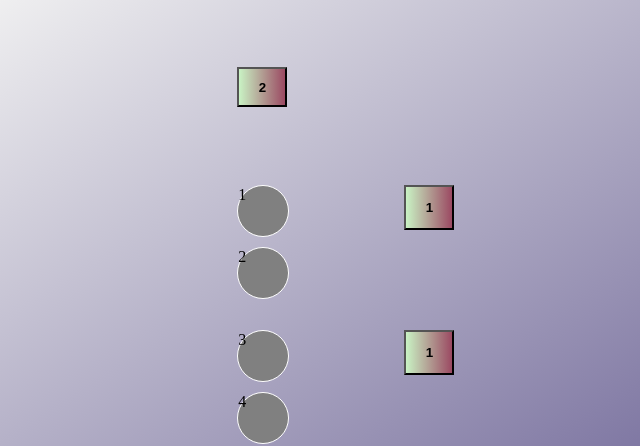
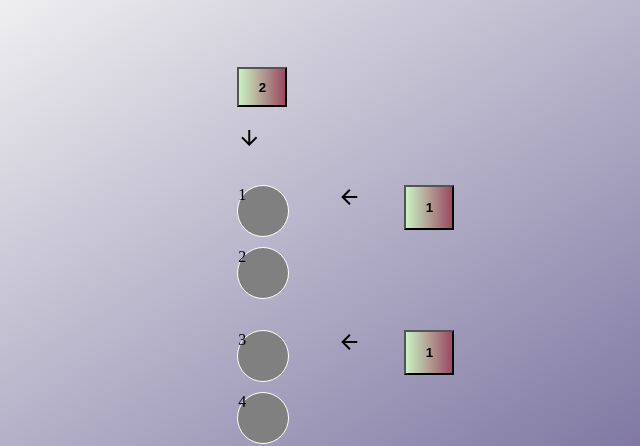
Before and after one commit to muratcan-yuksel/Push-it-3, a plain HTML site: page index.html in a window 1280 px wide. Shown: the top 446 px of the page, 39-679 px from the left. Drawn offline with Linux system fonts and the light colour scheme.

Commit message:
added the arrows

```diff
--- a/app.js
+++ b/app.js
@@ -17,9 +17,7 @@ const button2 = document.getElementById('button-2');
 const button11 = document.getElementById('button-1-1');
 const button12 = document.getElementById('button-1-2');
 
-// button2.addEventListener('click', function () {
-//   square2.style.background = 'black';
-// });
+
 
 function btn2() {
   if (square1.style.background == 'grey') {
--- a/index.html
+++ b/index.html
@@ -2,6 +2,7 @@
 <head>
     <meta charset="UTF-8">
     <title>Push it</title>
+    <link rel="stylesheet" href="https://fonts.googleapis.com/icon?family=Material+Icons">
     <link rel="stylesheet" href="style.css">
 </head>
 <body>
@@ -19,7 +20,10 @@
             <button id="refresh" onClick="window.location.reload();"> <strong>Play again</strong></button>
             <!-- instrutions -->
             <div id="instructions">Try to fill all the holes!</div>
-
+            <!-- arrows -->
+            <span id="left1" class="material-icons"> arrow_back</span>
+            <span id="left2" class="material-icons">arrow_back</span>
+            <span id="down" class="material-icons">arrow_downward</span>
     </div>
 
     <script src="app.js"></script>
--- a/style.css
+++ b/style.css
@@ -66,6 +66,18 @@ background: -webkit-linear-gradient(left, #C9F3C4, #9B4962);
 background: -moz-linear-gradient(left, #C9F3C4, #9B4962);
 background: linear-gradient(to right, #C9F3C4, #9B4962);
 }
+#left1{
+    grid-column: 6;
+    grid-row:6;
+}
+#left2{
+    grid-column: 6;
+    grid-row:4;
+}
+#down{
+    grid-column: 5;
+    grid-row:3;
+}
 #refresh{
     width:100px;
     height:45px;
```
